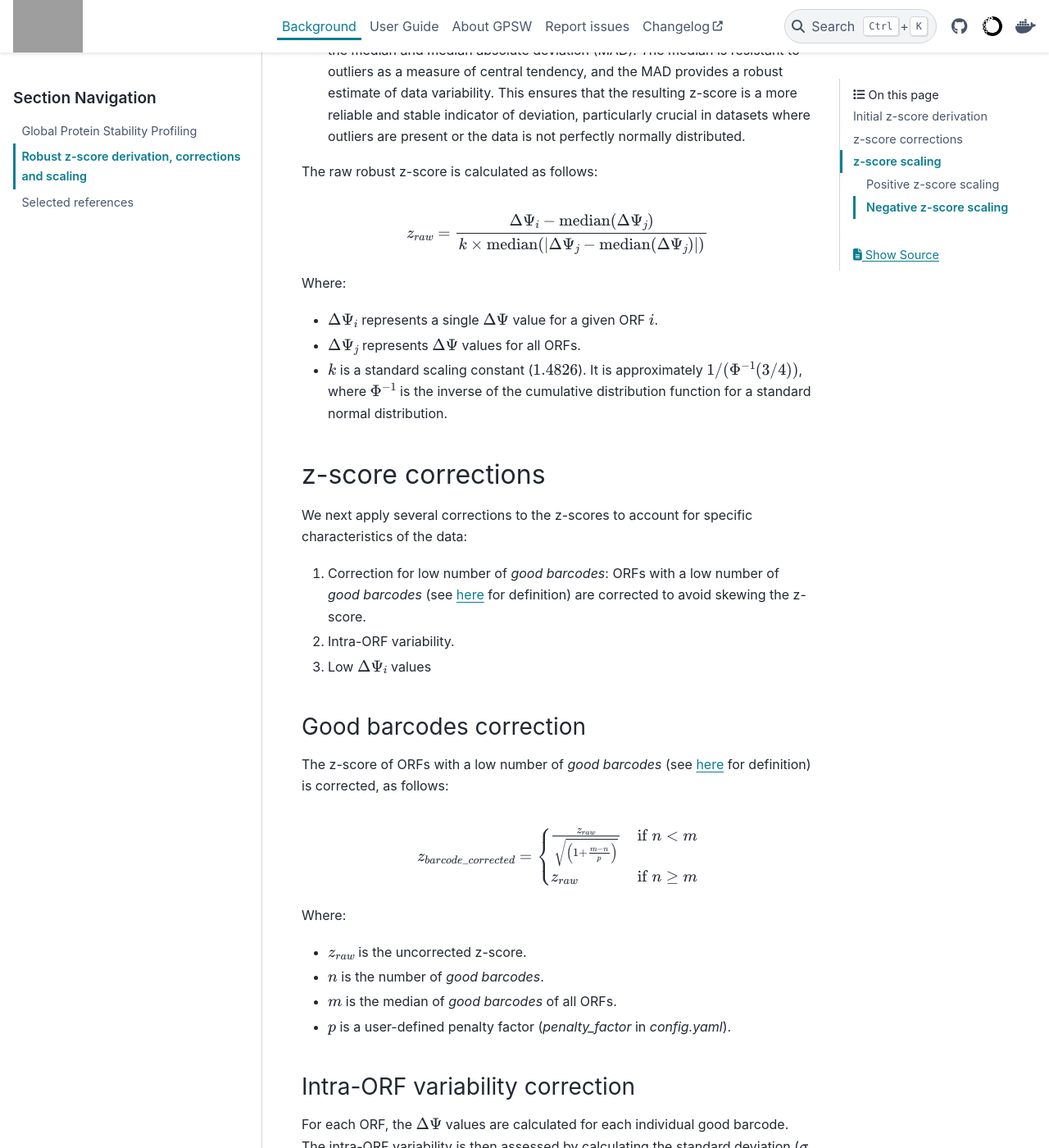
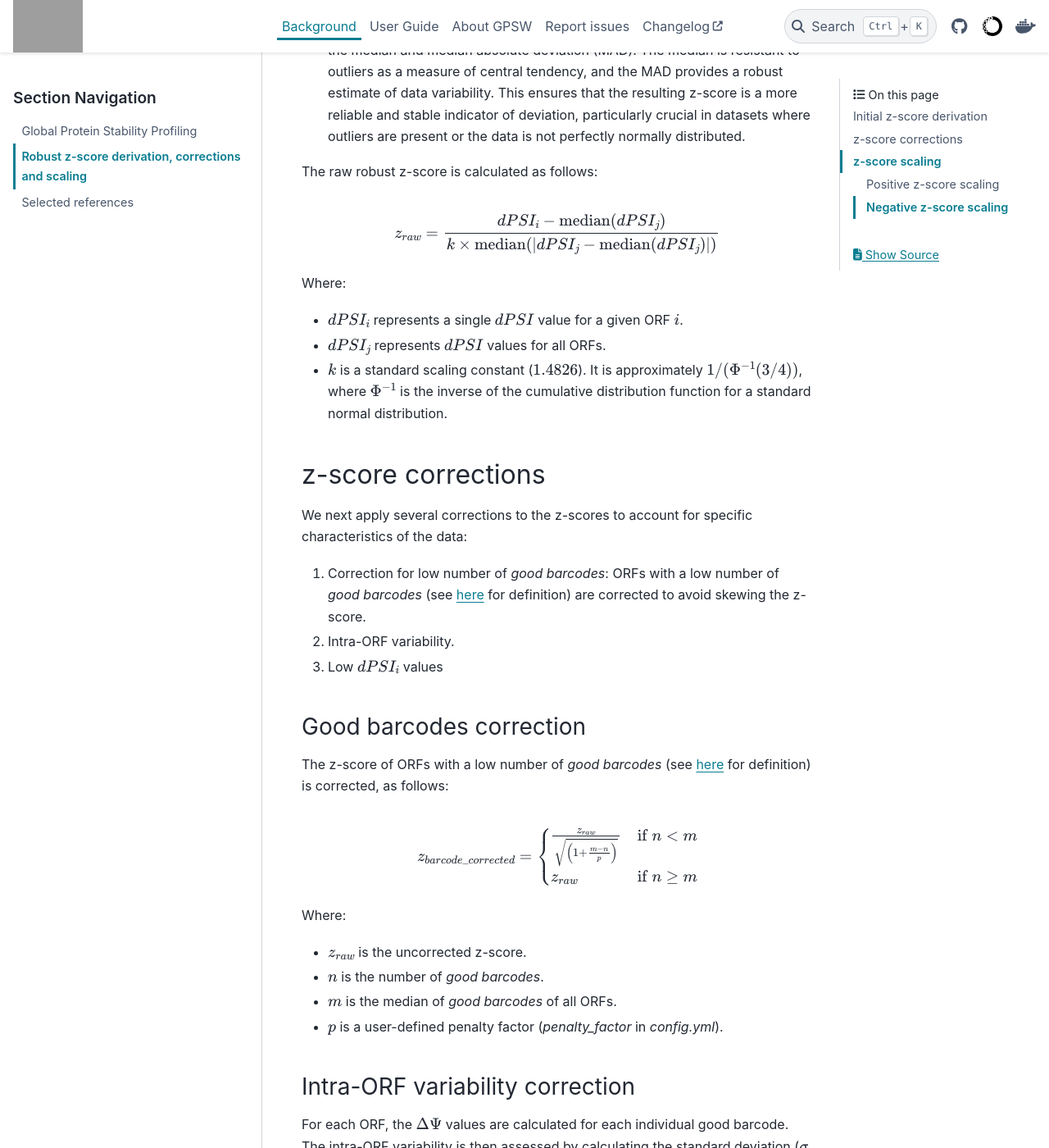
Before and after one commit to niekwit/gps-orfeome, a Sphinx documentation site: the page built from docs/zscores.rst, in a window 1280 px wide and 1400 px high, scrolled down 575 px. Shown: the whole window at 82% size. Built offline with Sphinx 7.4.7 and the PyData theme 0.15.4, drawn with Linux system fonts in a browser that asks for light colours; some of the changed text lies outside the part shown; grey boxes are pictures that could not be loaded.

Commit message:
config.yml instead of config.yaml

```diff
--- a/docs/index.rst
+++ b/docs/index.rst
@@ -132,7 +132,7 @@
 
    $ gpsw fetch
 
-Configure your analysis in `config/config.yaml`, place your sequencing data in `reads`, and provide ORF metadata in a csv file in `resources`. Then run the workflow with:
+Configure your analysis in `config/config.yml`, place your sequencing data in `reads`, and provide ORF metadata in a csv file in `resources`. Then run the workflow with:
 
 
 ::
--- a/docs/run_gpsw_with_your_own_data.rst
+++ b/docs/run_gpsw_with_your_own_data.rst
@@ -15,7 +15,7 @@
 Configuring GPSW
 --------------------------------------------------------------------------------
 
-To configure GPSW, edit the `config/config.yaml` file. This file contains various parameters that control the workflow's behavior, as explained in the :doc:`workflow settings <workflow_settings>` section
+To configure GPSW, edit the `config/config.yml` file. This file contains various parameters that control the workflow's behavior, as explained in the :doc:`workflow settings <workflow_settings>` section
 
 
 Running the workflow
--- a/docs/zscores.rst
+++ b/docs/zscores.rst
@@ -14,13 +14,13 @@
 The raw robust z-score is calculated as follows:
 
 .. math::
-   z_{raw} = \frac{\Delta\Psi_i - \text{median}(\Delta\Psi_j)}{k \times \text{median}(|\Delta\Psi_j - \text{median}(\Delta\Psi_j)|)}
+   z_{raw} = \frac{dPSI_i - \text{median}(dPSI_j)}{k \times \text{median}(|dPSI_j - \text{median}(dPSI_j)|)}
 
 
 Where:
 
-- :math:`\Delta\Psi_i` represents a single :math:`\Delta\Psi` value for a given ORF :math:`i`.
-- :math:`\Delta\Psi_j` represents :math:`\Delta\Psi` values for all ORFs.
+- :math:`dPSI_i` represents a single :math:`dPSI` value for a given ORF :math:`i`.
+- :math:`dPSI_j` represents :math:`dPSI` values for all ORFs.
 - :math:`k` is a standard scaling constant (:math:`1.4826`). It is approximately :math:`1/(\Phi^{-1}(3/4))`, where :math:`\Phi^{-1}` is the inverse of the cumulative distribution function for a standard normal distribution.
 
 z-score corrections
@@ -30,7 +30,7 @@
 
 1. Correction for low number of `good barcodes`: ORFs with a low number of `good barcodes` (see :ref:`here <good_barcodes>` for definition) are corrected to avoid skewing the z-score.
 2. Intra-ORF variability.
-3. Low :math:`\Delta\Psi_i` values
+3. Low :math:`dPSI_i` values
 
 Good barcodes correction
 ^^^^^^^^^^^^^^^^^^^^^^^^^^
@@ -50,7 +50,7 @@
 - :math:`z_{raw}` is the uncorrected z-score.
 - :math:`n` is the number of `good barcodes`.
 - :math:`m` is the median of `good barcodes` of all ORFs.
-- :math:`p` is a user-defined penalty factor (`penalty_factor` in `config.yaml`).
+- :math:`p` is a user-defined penalty factor (`penalty_factor` in `config.yml`).
 
 
 Intra-ORF variability correction
@@ -70,21 +70,21 @@
 The use of :math:`\sigma_{floor}` prevents artificial inflation from very low variability.
 
 
-Low :math:`\Delta\Psi_i` values correction
+Low :math:`dPSI` values correction
 ^^^^^^^^^^^^^^^^^^^^^^^^^^^^^^^^^^^^^^^^^^^^^^^
 
-Some ORFs may have a high z-score but a low :math:`\Delta\Psi_i` value. This can occur if there is very low intra ORF variability, leading to a high z-score despite a low :math:`\Delta\Psi_i`, which can skew the results. To address this, we apply a correction based on the absolute value of :math:`\Delta\Psi_i` and a user-defined threshold for calling a hit:
+Some ORFs may have a high z-score but a low :math:`dPSI_i` value. This can occur if there is very low intra ORF variability, leading to a high z-score despite a low :math:`dPSI_i`, which can skew the results. To address this, we apply a correction based on the absolute value of :math:`dPSI_i` and a user-defined threshold for calling a hit:
 
 .. math::
 
-   z_{final} = z_{variability\_corrected} \times \frac{|\Delta\Psi_i|}{h}
+   z_{final} = z_{variability\_corrected} \times \frac{|dPSI_i|}{h}
 
 Where:
 
-- :math:`|\Delta\Psi_i|` is the absolute value of :math:`\Delta\Psi` for the individual ORF.
-- :math:`h` is a user-defined, absolute, :math:`\Delta\Psi` threshold for calling a hit (defined in `config.yaml`).
+- :math:`|dPSI_i|` is the absolute value of :math:`dPSI` for the individual ORF.
+- :math:`h` is a user-defined, absolute, :math:`dPSI` threshold for calling a hit (defined in `config.yml`).
 
-Applying this correction ensures that ORFs with very low :math:`\Delta\Psi_i` values are penalised, preventing them from having a disproportionately high z-score.
+Applying this correction ensures that ORFs with very low :math:`dPSI_i` values are penalised, preventing them from having a disproportionately high z-score.
 
 
 z-score scaling
```
Also changed, not shown: docs/gps.rst (+5 -5 lines), docs/workflow_settings.rst (+6 -6 lines).
